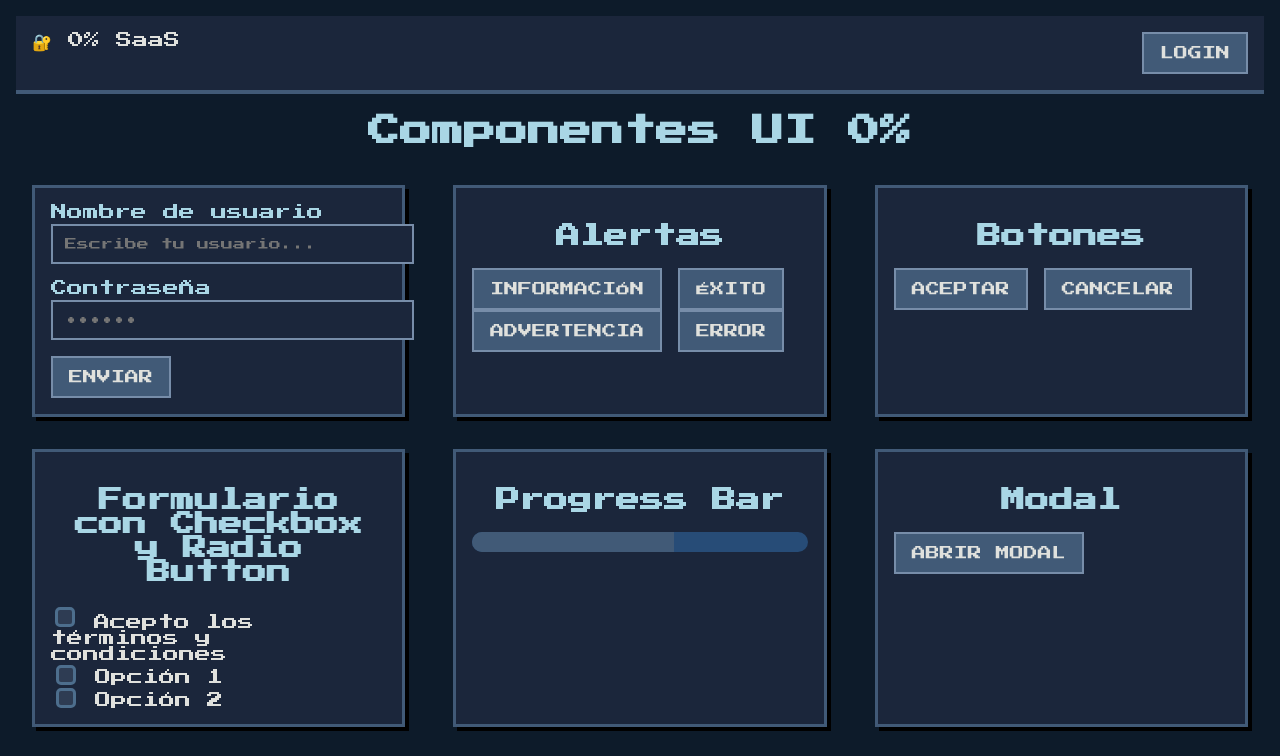
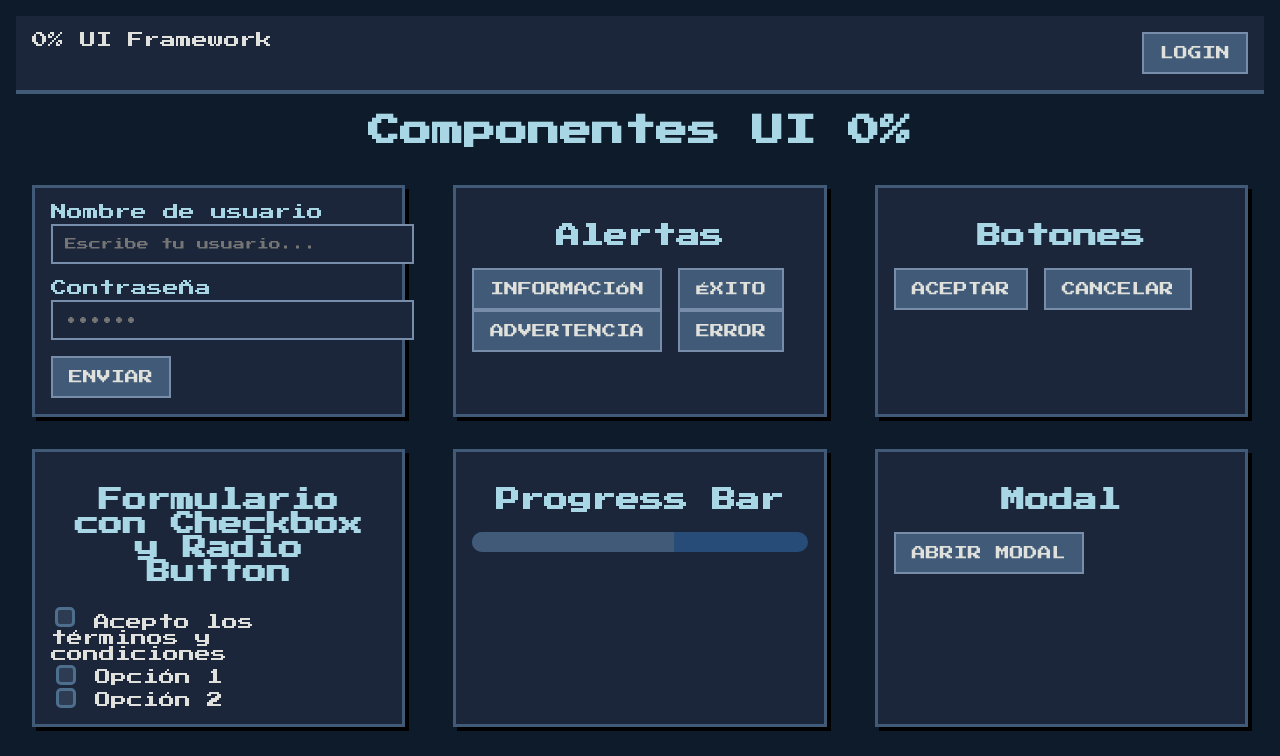
Before and after one commit to Rhanagor/0p-UI-Framework, a plain HTML site: page index.html in a window 1280 px wide. Shown: the top 756 px of the page. Drawn offline with Linux system fonts and the light colour scheme.

Commit message:
Update index.html
limpiando codigo

```diff
--- a/index.html
+++ b/index.html
@@ -11,7 +11,7 @@
 <body>
 
   <div class="navbar">
-    <div>🔐 0% SaaS</div>
+    <div>0% UI Framework</div>
     <div><button class="btn">Login</button></div>
   </div>
 
```
